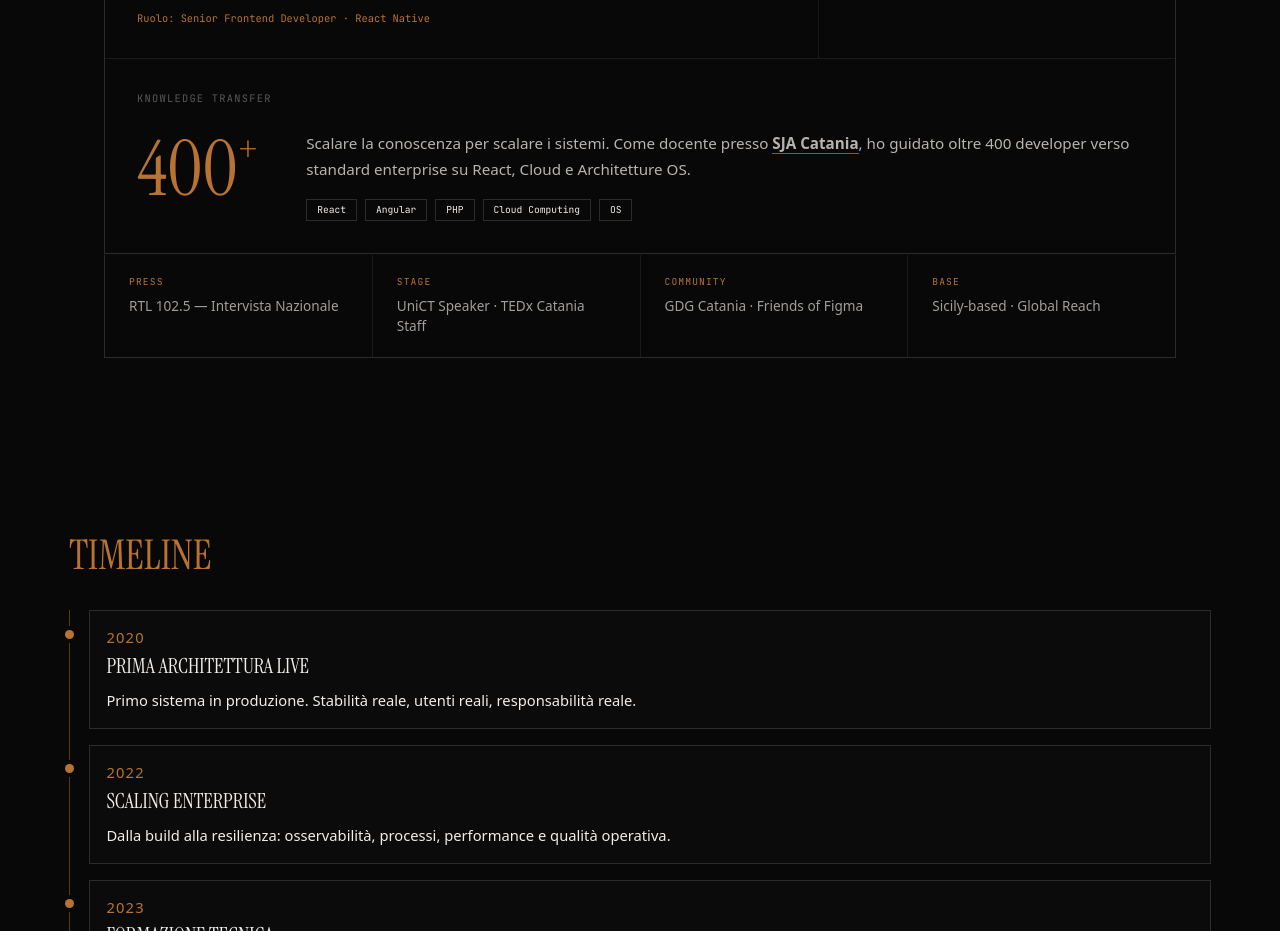
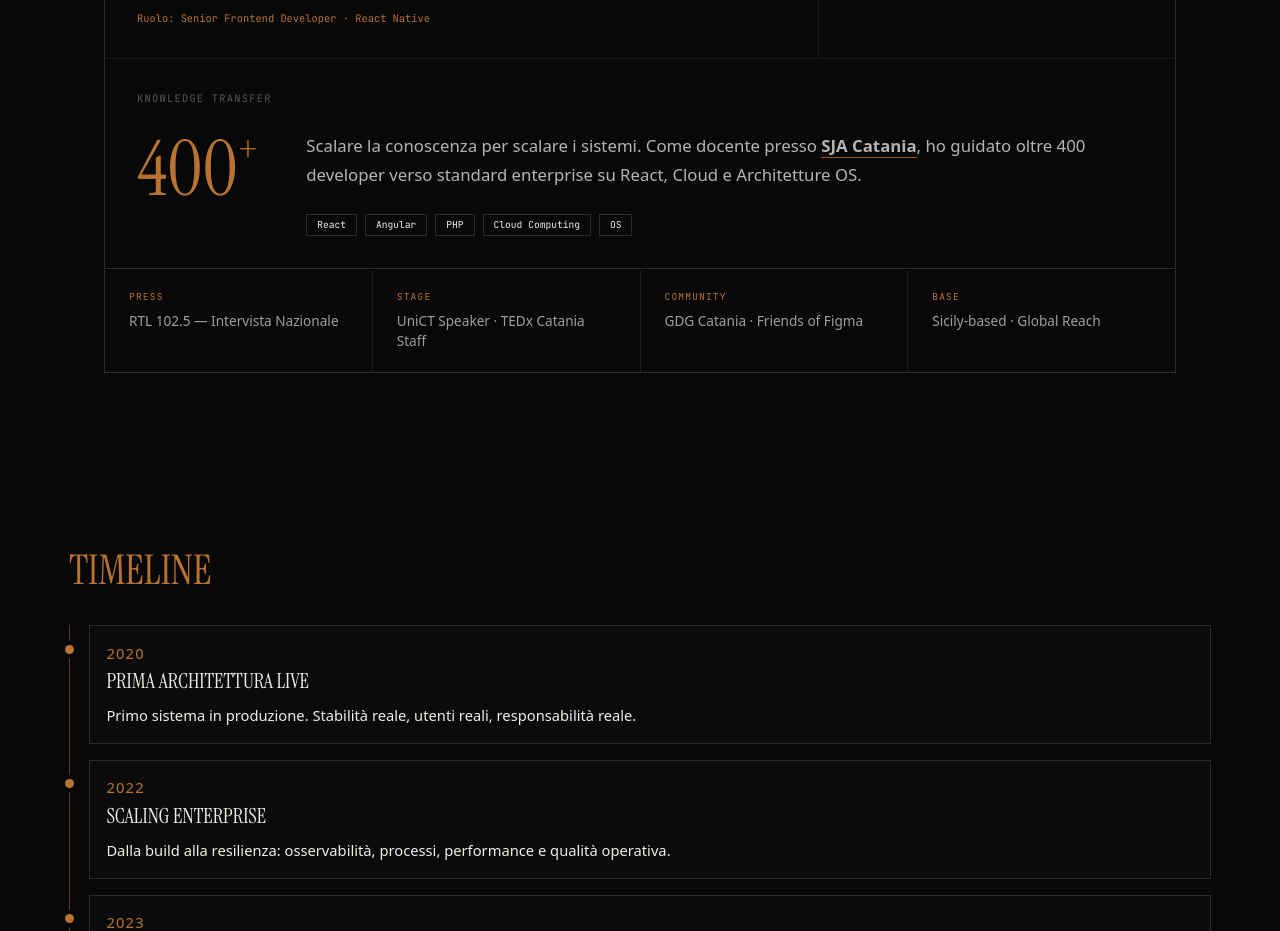
Before and after one commit to Flame0510/micheletornello.com, a Next.js app: page / in a window 1280 px wide. Shown: the part 3600-4531 px from the top of the page. Built offline with nearby package versions, Linux system fonts and the light colour scheme.

Commit message:
fix: knowledge transfer block full-width layout

```diff
--- a/src/app/globals.css
+++ b/src/app/globals.css
@@ -212,12 +212,33 @@ h1 {
 
 /* Education */
 .pwH_span3 { grid-column: span 3; }
-.pwH_edu_content { display: flex; align-items: flex-start; gap: 3rem; }
+.pwH_edu_content {
+  display: grid;
+  grid-template-columns: auto 1fr;
+  gap: 3rem;
+  align-items: start;
+}
 .pwH_edu_num { font-family: 'Instrument Serif', serif; font-size: clamp(3rem, 6vw, 5rem); color: #B87333; line-height: 1; flex-shrink: 0; }
 .pwH_edu_plus { font-size: 0.5em; vertical-align: top; }
-.pwH_edu_copy { font-size: 0.95rem; line-height: 1.7; opacity: 0.75; margin-bottom: 1rem; }
+.pwH_edu_text {
+  display: flex;
+  flex-direction: column;
+  gap: 1rem;
+}
+.pwH_edu_copy {
+  font-size: 1.05rem;
+  line-height: 1.75;
+  opacity: 0.75;
+  max-width: 100%;
+  margin: 0;
+}
 .pwH_edu_copy strong { color: #F2EDE8; opacity: 1; border-bottom: 1px solid #B87333; }
-.pwH_edu_tags { display: flex; flex-wrap: wrap; gap: 0.5rem; }
+.pwH_edu_tags {
+  display: flex;
+  flex-wrap: wrap;
+  gap: 0.5rem;
+  margin-top: 0.5rem;
+}
 .pwH_edu_tags span { font-family: 'JetBrains Mono', monospace; font-size: 0.6rem; padding: 3px 10px; border: 1px solid rgba(242,237,232,0.15); }
 
 /* Footer metrics */
```
Also changed, not shown: assets/proof-edu_proof_desktop_2026-03-17T14-53.jpg (added), assets/proof-edu_proof_mobile_2026-03-17T14-53.jpg (added).
